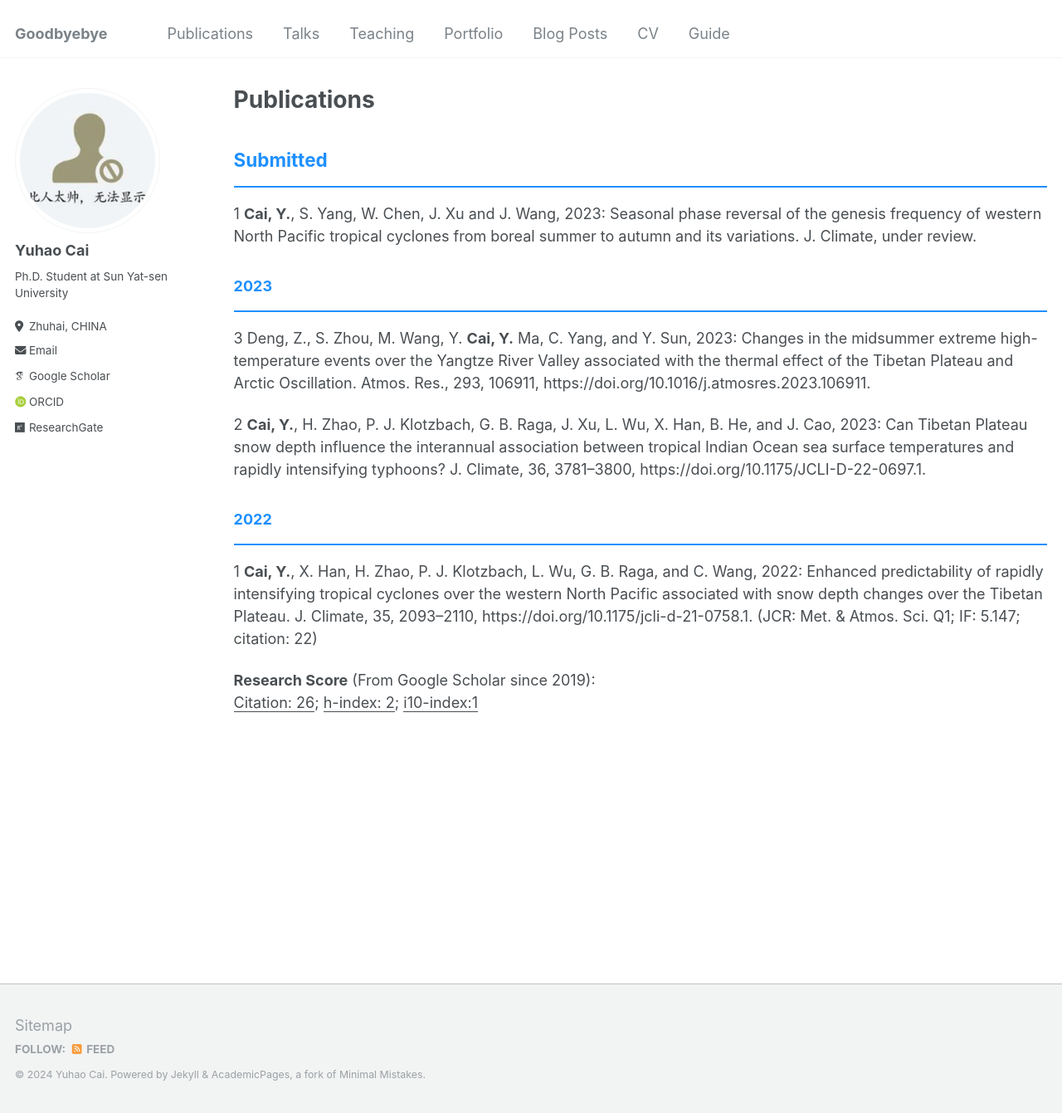
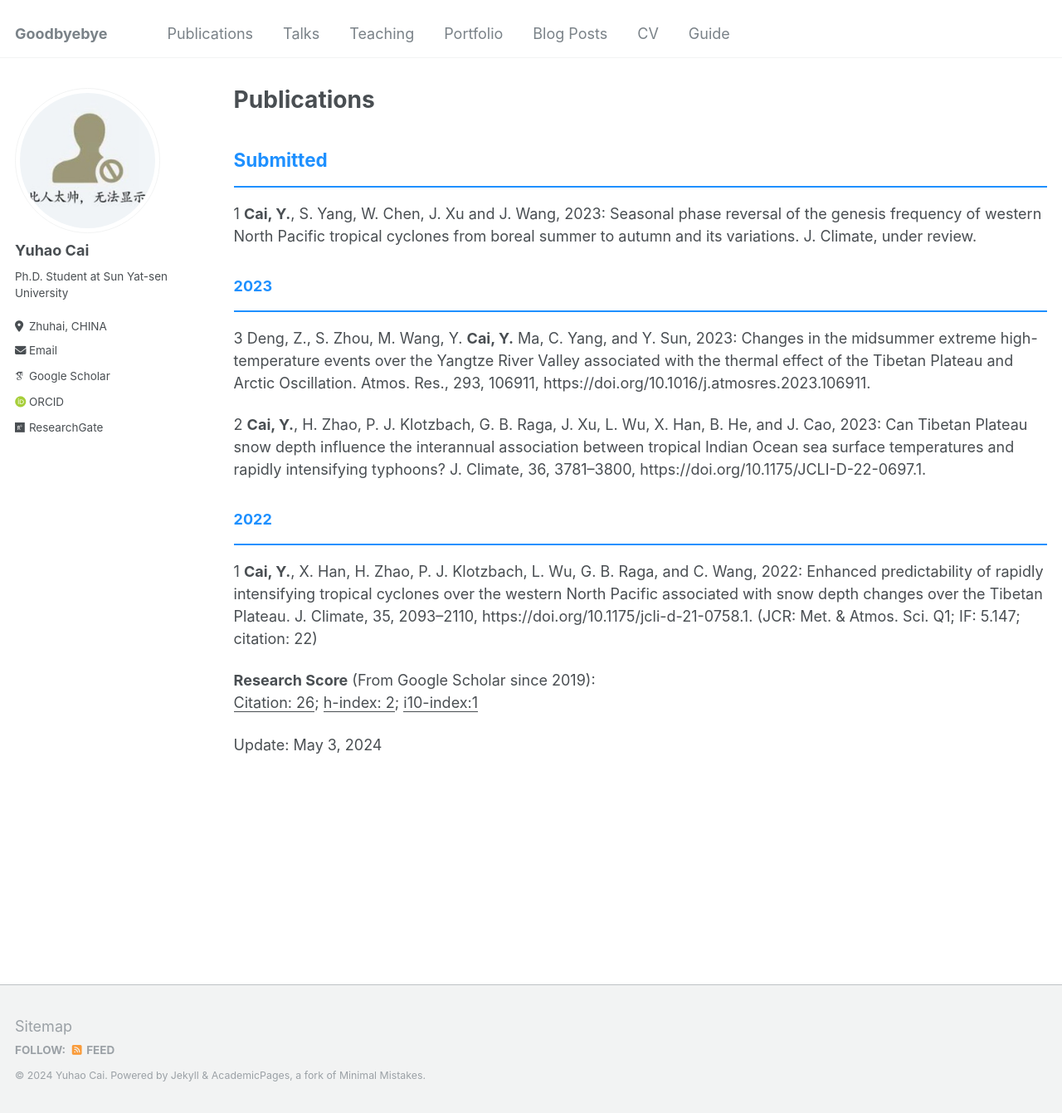
Before and after one commit to caiyh63/caiyh63.github.io, a Jekyll site: the page built from _publications/2009-10-01-paper-title-number-1.md, in a window 1280 px wide and 1341 px high. Shown: the whole window at 83% size. Built offline with Jekyll 4.4.1, drawn with Linux system fonts in a browser that asks for light colours; some web fonts are replaced.

Commit message:
Update 2009-10-01-paper-title-number-1.md

```diff
--- a/_publications/2009-10-01-paper-title-number-1.md
+++ b/_publications/2009-10-01-paper-title-number-1.md
@@ -28,3 +28,5 @@ author_profile: true
 
 **Research Score** (From Google Scholar since 2019):<br>
 <u>Citation: 26</u>; <u>h-index: 2</u>; <u>i10-index:1</u>
+
+Update: May 3, 2024
```
